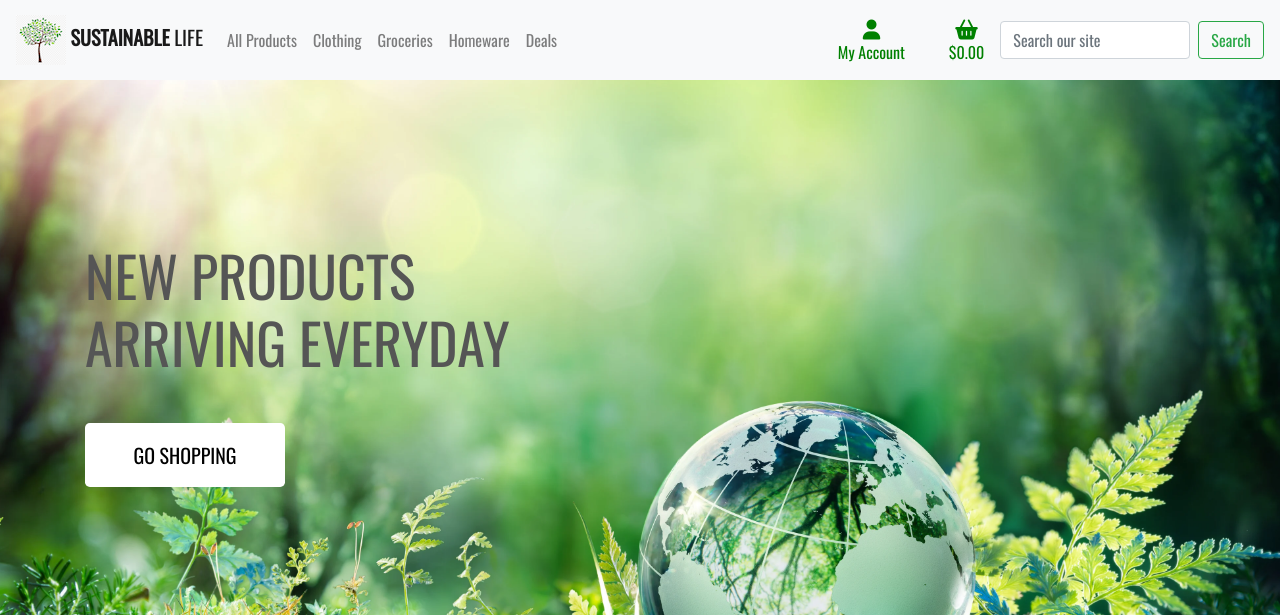
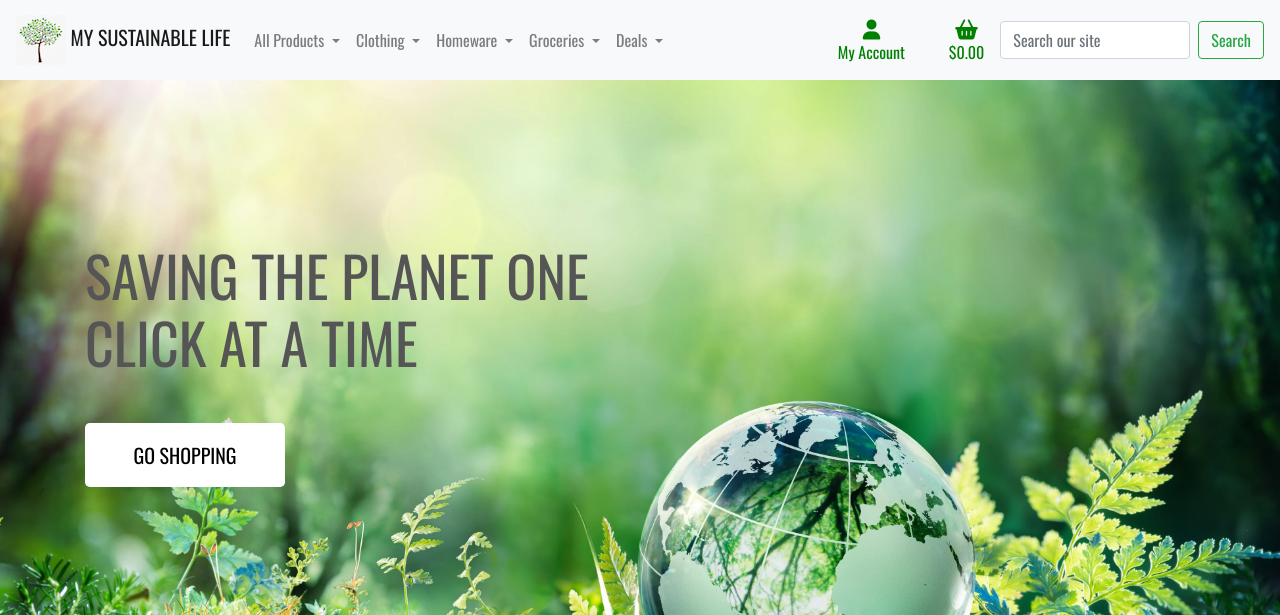
Before and after one commit to J-R77-stack/sustainable_ecommerce, a Django app: page / in a window 1280 px wide. Shown: the top 615 px of the page. Run offline with Django 3.2, Linux system fonts and the light colour scheme; some libraries are stand-ins or nearby versions.

Commit message:
add dropdown menus to nav bar

```diff
--- a/home/templates/home/index.html
+++ b/home/templates/home/index.html
@@ -14,7 +14,7 @@
     <div class="row h-100">
         <div class="col-7 col-md-6 my-auto">
             <h1 class="display-4 logo-font text-black">
-                New products arriving everyday
+                Saving the planet one click at a time
             </h1>
             <div class="my-5">
                 <h4>
--- a/templates/base.html
+++ b/templates/base.html
@@ -38,31 +38,73 @@
     <title>Sustainable {% block extra_title %}{% endblock %}</title>
   </head>
   <body>
+    <!-- Header and Navbar -->
     <header>
     <nav class="navbar navbar-expand-lg navbar-light bg-light">
       <a class="navbar-brand" href="{% url 'home' %}">
         <img src="{% static 'assets/images/tree.png' %}" alt="" width="50" height="50" class="d-inline-block align-text-centre">
-        <strong>SUSTAINABLE</strong> LIFE
+        MY SUSTAINABLE LIFE
       </a>
       <button class="navbar-toggler" type="button" data-toggle="collapse" data-target="#navbarSupportedContent" aria-controls="navbarSupportedContent" aria-expanded="false" aria-label="Toggle navigation">
         <span class="navbar-toggler-icon"></span>
       </button>
       <div class="collapse navbar-collapse" id="navbarSupportedContent">
         <ul class="navbar-nav mr-auto">
-          <li class="nav-item">
-            <a class="nav-link" href="#">All Products</a>
+          <li class="nav-item dropdown">
+            <a class="nav-link dropdown-toggle" href="#" id="navbarDropdown" role="button" data-toggle="dropdown" aria-haspopup="true" aria-expanded="false">
+              All Products
+            </a>
+            <div class="dropdown-menu" aria-labelledby="navbarDropdown">
+              <a class="dropdown-item" href="#">By Price</a>
+              <a class="dropdown-item" href="#">By Rating</a>
+              <a class="dropdown-item" href="#">By Category</a>
+              <div class="dropdown-divider"></div>
+              <a class="dropdown-item" href="#">All Products</a>
+            </div>
           </li>
-          <li class="nav-item">
-            <a class="nav-link" href="#">Clothing</a>
+          <li class="nav-item dropdown">
+            <a class="nav-link dropdown-toggle" href="#" id="navbarDropdown" role="button" data-toggle="dropdown" aria-haspopup="true" aria-expanded="false">
+              Clothing
+            </a>
+            <div class="dropdown-menu" aria-labelledby="navbarDropdown">
+              <a class="dropdown-item" href="#">Jeans</a>
+              <a class="dropdown-item" href="#">Trainers</a>
+              <div class="dropdown-divider"></div>
+              <a class="dropdown-item" href="#">All Clothes</a>
+            </div>
           </li>
-          <li class="nav-item">
-            <a class="nav-link" href="#">Groceries</a>
+          <li class="nav-item dropdown">
+            <a class="nav-link dropdown-toggle" href="#" id="navbarDropdown" role="button" data-toggle="dropdown" aria-haspopup="true" aria-expanded="false">
+              Homeware
+            </a>
+            <div class="dropdown-menu" aria-labelledby="navbarDropdown">
+              <a class="dropdown-item" href="#">Cooking & Dining</a>
+              <a class="dropdown-item" href="#">Home Accessories</a>
+              <div class="dropdown-divider"></div>
+              <a class="dropdown-item" href="#">All Homeware</a>
+            </div>
           </li>
-          <li class="nav-item">
-            <a class="nav-link" href="#">Homeware</a>
+          <li class="nav-item dropdown">
+            <a class="nav-link dropdown-toggle" href="#" id="navbarDropdown" role="button" data-toggle="dropdown" aria-haspopup="true" aria-expanded="false">
+              Groceries
+            </a>
+            <div class="dropdown-menu" aria-labelledby="navbarDropdown">
+              <a class="dropdown-item" href="#">Fresh & Chilled</a>
+              <a class="dropdown-item" href="#">Food Cupboard</a>
+              <div class="dropdown-divider"></div>
+              <a class="dropdown-item" href="#">All Groceries</a>
+            </div>
           </li>
-          <li class="nav-item">
-           <a class="nav-link" href="#">Deals</a>
+          <li class="nav-item dropdown">
+            <a class="nav-link dropdown-toggle" href="#" id="navbarDropdown" role="button" data-toggle="dropdown" aria-haspopup="true" aria-expanded="false">
+              Deals
+            </a>
+            <div class="dropdown-menu" aria-labelledby="navbarDropdown">
+              <a class="dropdown-item" href="#">Sales</a>
+              <a class="dropdown-item" href="#">Clearance</a>
+              <div class="dropdown-divider"></div>
+              <a class="dropdown-item" href="#">All Deals</a>
+            </div>
           </li>
         </ul>
         <div>
@@ -113,8 +155,6 @@
     </nav>
   </header>
   </body>
-
-
     {% if messages %}
         <div class="message-container"></div>
     {% endif %}
```
